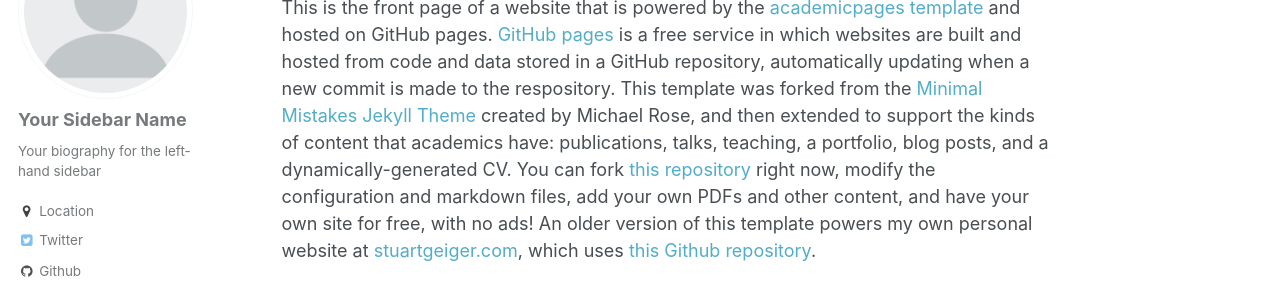
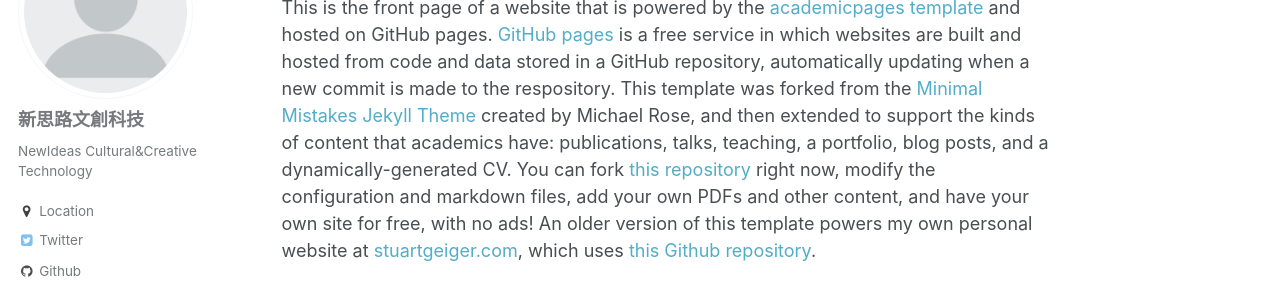
Before and after one commit to ikevin28/newideas8.github.io, a Jekyll site: the page built from _pages/about.md, in a window 1280 px wide. Shown: the part 194-483 px from the top of the page. Built offline with Jekyll 4.4.1, drawn with Linux system fonts in a browser that asks for light colours; some web fonts are replaced.

Commit message:
Update _config.yml

```diff
--- a/_config.yml
+++ b/_config.yml
@@ -78,9 +78,9 @@ analytics:
 
 # Site Author
 author:
-  name             : "Your Sidebar Name"
+  name             : "新思路文創科技"
   avatar           : "profile.png"
-  bio              : "Your biography for the left-hand sidebar"
+  bio              : "NewIdeas Cultural&Creative Technology"
   location         : "Location"
   employer         :
   googlescholar    : "http://yourfullgooglescholarurl.com"
```
